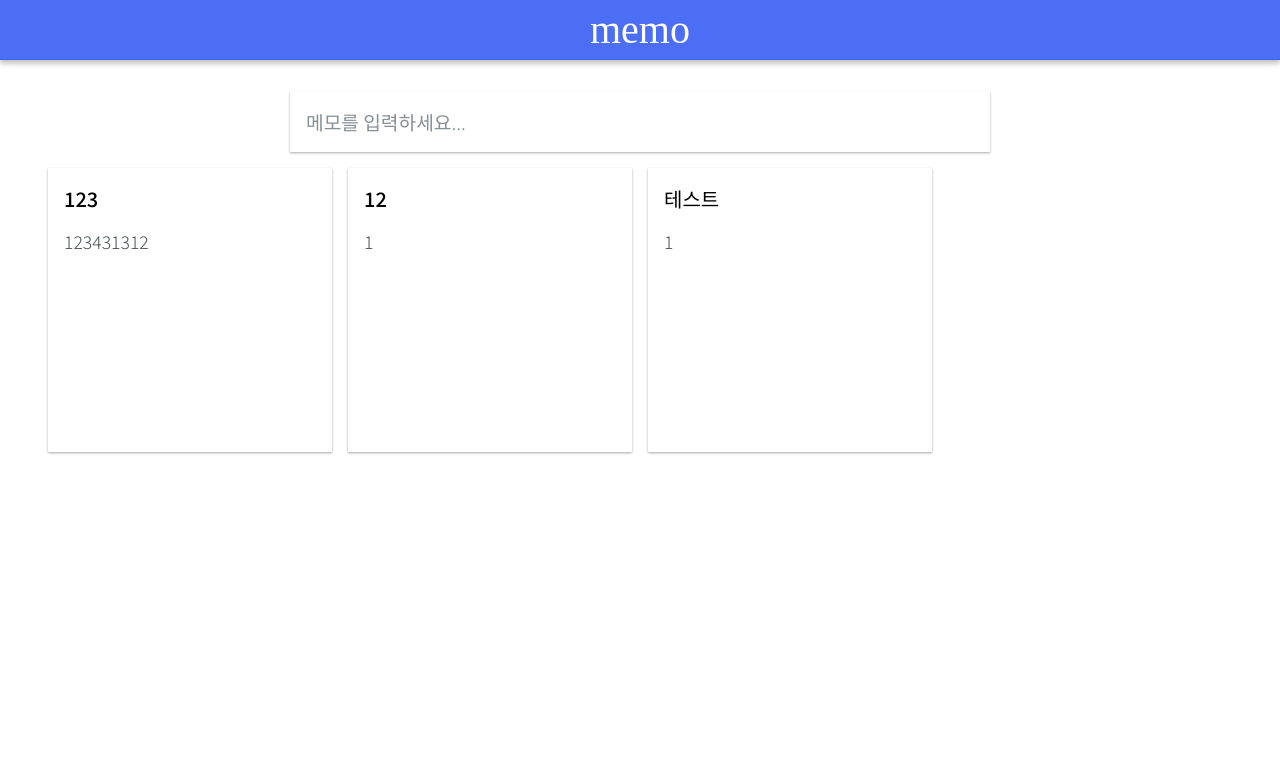
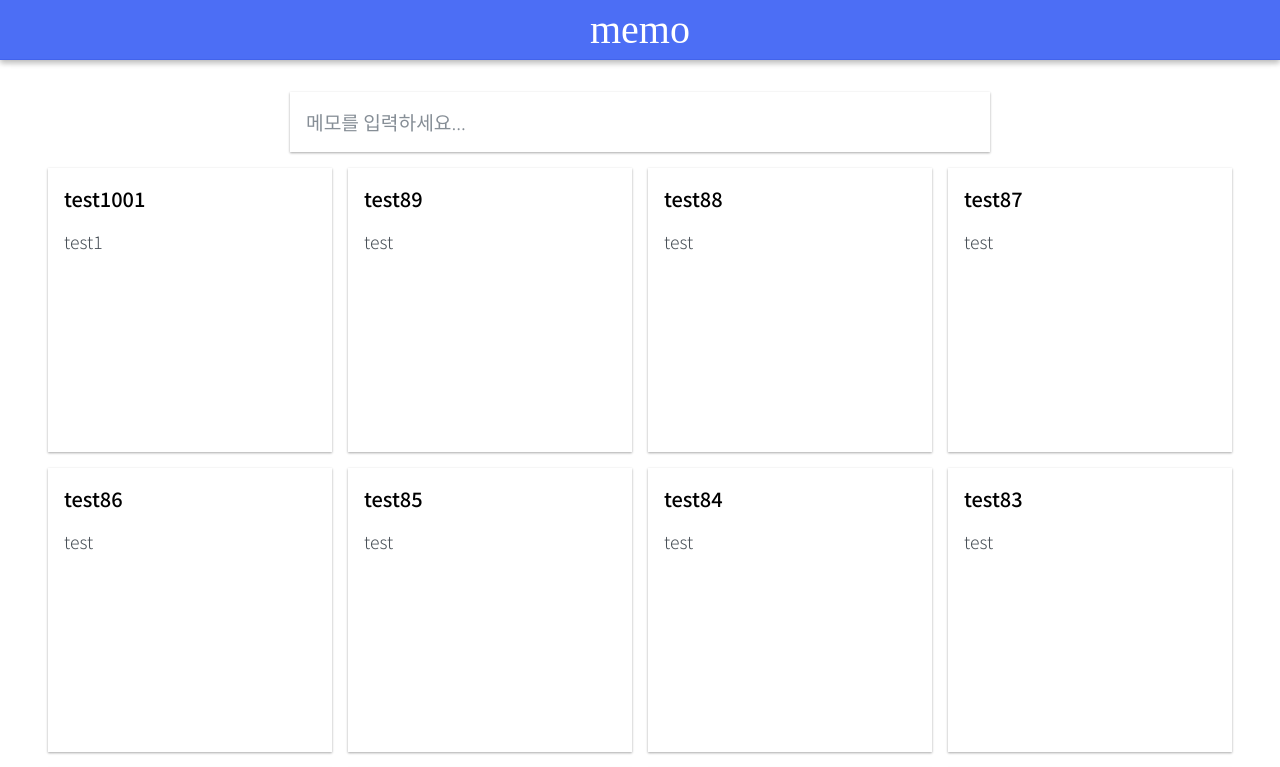
Before and after one commit to morethanmin/Keeeep, a React (Create React App) app: page / in a window 1280 px wide. Shown: the top 767 px of the page. Built offline with nearby package versions, Linux system fonts and the light colour scheme; data requests are answered from the project's data file; a web font is replaced by a local one.

Commit message:
수정 삭제 fix

```diff
--- a/data.json
+++ b/data.json
@@ -14,6 +14,461 @@
       "title": "123",
       "body": "123431312",
       "id": 3
+    },
+    {
+      "title": "test0",
+      "body": "test",
+      "id": 4
+    },
+    {
+      "title": "test1",
+      "body": "test",
+      "id": 5
+    },
+    {
+      "title": "test2",
+      "body": "test",
+      "id": 6
+    },
+    {
+      "title": "test3",
+      "body": "test",
+      "id": 7
+    },
+    {
+      "title": "test4",
+      "body": "test",
+      "id": 8
+    },
+    {
+      "title": "test5",
+      "body": "test",
+      "id": 9
+    },
+    {
+      "title": "test6",
+      "body": "test",
+      "id": 10
+    },
+    {
+      "title": "test7",
+      "body": "test",
+      "id": 11
+    },
+    {
+      "title": "test8",
+      "body": "test",
+      "id": 12
+    },
+    {
+      "title": "test9",
+      "body": "test",
+      "id": 13
+    },
+    {
+      "title": "test10",
+      "body": "test",
+      "id": 14
+    },
+    {
+      "title": "test11",
+      "body": "test",
+      "id": 15
+    },
+    {
+      "title": "test12",
+      "body": "test",
+      "id": 16
+    },
+    {
+      "title": "test13",
+      "body": "test",
+      "id": 17
+    },
+    {
+      "title": "test14",
+      "body": "test",
+      "id": 18
+    },
+    {
+      "title": "test15",
+      "body": "test",
+      "id": 19
+    },
+    {
+      "title": "test16",
+      "body": "test",
+      "id": 20
+    },
+    {
+      "title": "test17",
+      "body": "test",
+      "id": 21
+    },
+    {
+      "title": "test18",
+      "body": "test",
+      "id": 22
+    },
+    {
+      "title": "test19",
+      "body": "test",
+      "id": 23
+    },
+    {
+      "title": "test20",
+      "body": "test",
+      "id": 24
+    },
+    {
+      "title": "test21",
+      "body": "test",
+      "id": 25
+    },
+    {
+      "title": "test22",
+      "body": "test",
+      "id": 26
+    },
+    {
+      "title": "test23",
+      "body": "test",
+      "id": 27
+    },
+    {
+      "title": "test24",
+      "body": "test",
+      "id": 28
+    },
+    {
+      "title": "test25",
+      "body": "test",
+      "id": 29
+    },
+    {
+      "title": "test26",
+      "body": "test",
+      "id": 30
+    },
+    {
+      "title": "test27",
+      "body": "test",
+      "id": 31
+    },
+    {
+      "title": "test28",
+      "body": "test",
+      "id": 32
+    },
+    {
+      "title": "test29",
+      "body": "test",
+      "id": 33
+    },
+    {
+      "title": "test30",
+      "body": "test",
+      "id": 34
+    },
+    {
+      "title": "test31",
+      "body": "test",
+      "id": 35
+    },
+    {
+      "title": "test32",
+      "body": "test",
+      "id": 36
+    },
+    {
+      "title": "test33",
+      "body": "test",
+      "id": 37
+    },
+    {
+      "title": "test34",
+      "body": "test",
+      "id": 38
+    },
+    {
+      "title": "test35",
+      "body": "test",
+      "id": 39
+    },
+    {
+      "title": "test36",
+      "body": "test",
+      "id": 40
+    },
+    {
+      "title": "test37",
+      "body": "test",
+      "id": 41
+    },
+    {
+      "title": "test38",
+      "body": "test",
+      "id": 42
+    },
+    {
+      "title": "test39",
+      "body": "test",
+      "id": 43
+    },
+    {
+      "title": "test40",
+      "body": "test",
+      "id": 44
+    },
+    {
+      "title": "test41",
+      "body": "test",
+      "id": 45
+    },
+    {
+      "title": "test42",
+      "body": "test",
+      "id": 46
+    },
+    {
+      "title": "test43",
+      "body": "test",
+      "id": 47
+    },
+    {
+      "title": "test44",
+      "body": "test",
+      "id": 48
+    },
+    {
+      "title": "test45",
+      "body": "test",
+      "id": 49
+    },
+    {
+      "title": "test46",
+      "body": "test",
+      "id": 50
+    },
+    {
+      "title": "test47",
+      "body": "test",
+      "id": 51
+    },
+    {
+      "title": "test48",
+      "body": "test",
+      "id": 52
+    },
+    {
+      "title": "test49",
+      "body": "test",
+      "id": 53
+    },
+    {
+      "title": "test50",
+      "body": "test",
+      "id": 54
+    },
+    {
+      "title": "test51",
+      "body": "test",
+      "id": 55
+    },
+    {
+      "title": "test52",
+      "body": "test",
+      "id": 56
+    },
+    {
+      "title": "test53",
+      "body": "test",
+      "id": 57
+    },
+    {
+      "title": "test54",
+      "body": "test",
+      "id": 58
+    },
+    {
+      "title": "test55",
+      "body": "test",
+      "id": 59
+    },
+    {
+      "title": "test56",
+      "body": "test",
+      "id": 60
+    },
+    {
+      "title": "test57",
+      "body": "test",
+      "id": 61
+    },
+    {
+      "title": "test58",
+      "body": "test",
+      "id": 62
+    },
+    {
+      "title": "test59",
+      "body": "test",
+      "id": 63
+    },
+    {
+      "title": "test60",
+      "body": "test",
+      "id": 64
+    },
+    {
+      "title": "test61",
+      "body": "test",
+      "id": 65
+    },
+    {
+      "title": "test62",
+      "body": "test",
+      "id": 66
+    },
+    {
+      "title": "test63",
+      "body": "test",
+      "id": 67
+    },
+    {
+      "title": "test64",
+      "body": "test",
+      "id": 68
+    },
+    {
+      "title": "test65",
+      "body": "test",
+      "id": 69
+    },
+    {
+      "title": "test66",
+      "body": "test",
+      "id": 70
+    },
+    {
+      "title": "test67",
+      "body": "test",
+      "id": 71
+    },
+    {
+      "title": "test68",
+      "body": "test",
+      "id": 72
+    },
+    {
+      "title": "test69",
+      "body": "test",
+      "id": 73
+    },
+    {
+      "title": "test70",
+      "body": "test",
+      "id": 74
+    },
+    {
+      "title": "test71",
+      "body": "test",
+      "id": 75
+    },
+    {
+      "title": "test72",
+      "body": "test",
+      "id": 76
+    },
+    {
+      "title": "test73",
+      "body": "test",
+      "id": 77
+    },
+    {
+      "title": "test74",
+      "body": "test",
+      "id": 78
+    },
+    {
+      "title": "test75",
+      "body": "test",
+      "id": 79
+    },
+    {
+      "title": "test76",
+      "body": "test",
+      "id": 80
+    },
+    {
+      "title": "test77",
+      "body": "test",
+      "id": 81
+    },
+    {
+      "title": "test78",
+      "body": "test",
+      "id": 82
+    },
+    {
+      "title": "test79",
+      "body": "test",
+      "id": 83
+    },
+    {
+      "title": "test80",
+      "body": "test",
+      "id": 84
+    },
+    {
+      "title": "test81",
+      "body": "test",
+      "id": 85
+    },
+    {
+      "title": "test82",
+      "body": "test",
+      "id": 86
+    },
+    {
+      "title": "test83",
+      "body": "test",
+      "id": 87
+    },
+    {
+      "title": "test84",
+      "body": "test",
+      "id": 88
+    },
+    {
+      "title": "test85",
+      "body": "test",
+      "id": 89
+    },
+    {
+      "title": "test86",
+      "body": "test",
+      "id": 90
+    },
+    {
+      "title": "test87",
+      "body": "test",
+      "id": 91
+    },
+    {
+      "title": "test88",
+      "body": "test",
+      "id": 92
+    },
+    {
+      "title": "test89",
+      "body": "test",
+      "id": 93
+    },
+    {
+      "title": "test1001",
+      "body": "test1",
+      "id": 104
     }
   ]
 }
--- a/src/components/MemoLIst/MemoList.js
+++ b/src/components/MemoLIst/MemoList.js
@@ -14,7 +14,6 @@ const Wrapper = styled.div`
 `;
 
 const MemoList = ({ memos, onOpen }) => {
-  console.log("memos", memos);
   const memoList = memos.map((memo) => (
     <Memo key={memo.id} memo={memo} onOpen={onOpen} />
   ));
--- a/src/containers/MemoViewerContainer.js
+++ b/src/containers/MemoViewerContainer.js
@@ -15,18 +15,12 @@ export default function MemoViewerContainer() {
   };
 
   const handleUpdate = () => {
-    dispatch(
-      memoActions.updateMemo({
-        ...memo.info,
-      })
-    );
-    dispatch(memoActions.getInitialMemo());
+    dispatch(memoActions.updateMemo(memo.info));
     dispatch(uiActions.closeViewer());
   };
 
   const handleDelete = () => {
     dispatch(memoActions.deleteMemo(memo.info.id));
-    dispatch(memoActions.getInitialMemo());
     dispatch(uiActions.closeViewer());
   };
 
--- a/src/modules/memo.js
+++ b/src/modules/memo.js
@@ -16,12 +16,12 @@ const GET_RECENT_MEMO_SUCCESS = "memo/GET_RECENT_MEMO_SUCCESS";
 const GET_RECENT_MEMO_ERROR = "memo/GET_RECENT_MEMO_ERROR";
 
 const UPDATE_MEMO = "memo/UPDATE_MEMO";
-const UPDATE_MEMO_SUCCESS = "memo/UPDATE_MEMO";
-const UPDATE_MEMO_ERROR = "memo/UPDATE_MEMO";
+const UPDATE_MEMO_SUCCESS = "memo/UPDATE_MEMO_SUCCESS";
+const UPDATE_MEMO_ERROR = "memo/UPDATE_MEMO_ERROR";
 
 const DELETE_MEMO = "memo/DELETE_MEMO";
-const DELETE_MEMO_SUCCESS = "memo/DELETE_MEMO";
-const DELETE_MEMO_ERROR = "memo/DELETE_MEMO";
+const DELETE_MEMO_SUCCESS = "memo/DELETE_MEMO_SUCCESS";
+const DELETE_MEMO_ERROR = "memo/DELETE_MEMO_ERROR";
 
 // action function
 
@@ -73,7 +73,6 @@ const initialState = {
 //memo reducer
 
 const memoReducer = (state = initialState, action) => {
-  console.log(action);
   switch (action.type) {
     case GET_INITIAL_MEMO_SUCCESS:
       return {
@@ -89,12 +88,26 @@ const memoReducer = (state = initialState, action) => {
       };
 
     case UPDATE_MEMO_SUCCESS:
+      const updatedData = state.data.concat().map((memo) =>
+        memo.id === action.payload.data.id
+          ? {
+              ...memo,
+              title: action.payload.data.title,
+              body: action.payload.data.body,
+            }
+          : memo
+      );
       return {
         ...state,
+        data: updatedData,
       };
     case DELETE_MEMO_SUCCESS:
+      const deletedData = state.data
+        .concat()
+        .filter((memo) => memo.id !== action.prePayload);
       return {
         ...state,
+        data: deletedData,
       };
     default:
       return state;
```
Also changed, not shown: src/lib/asyncUtils.js.
